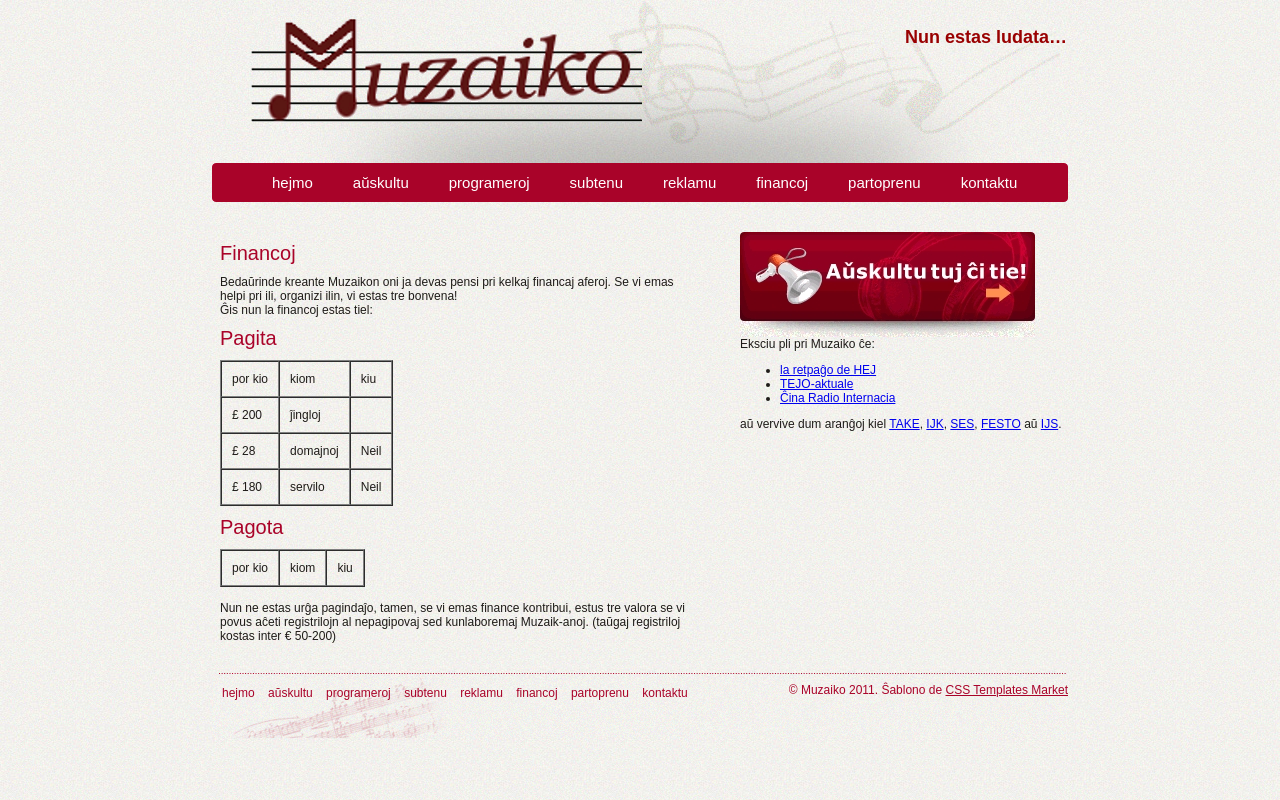
After one commit to bpeel/Muzaiko, a PHP site: page /financoj in a window 1280 px wide. The commit adds this page. Run offline with PHP 8.4, Linux system fonts and the light colour scheme; data that the repository does not hold is empty.

Commit message:
Avizo #1: nova subpagxo: financo

```diff
--- /dev/null
+++ b/financoj.php
@@ -0,0 +1,60 @@
+<?php
+include('inc/inc.php');
+page_header('');
+?>
+
+<div class="title">Financoj</div>
+
+Bedaŭrinde kreante Muzaikon oni ja devas pensi pri kelkaj financaj aferoj. Se vi emas helpi pri ili, organizi ilin, vi estas tre bonvena!
+</br>
+Ĝis nun la financoj estas tiel:
+
+<div class="title">Pagita</div>
+
+<table border="1" cellspacing="0" cellpadding="10">
+
+<tr>
+<td> por kio </td>
+<td> kiom </td>
+<td> kiu </td>
+</tr>
+
+<tr>
+<td> £ 200 </td>
+<td> ĵingloj </td>
+<td>  </td>
+</tr>
+
+<tr>
+<td> £ 28 </td>
+<td> domajnoj </td>
+<td> Neil </td>
+</tr>
+
+<tr>
+<td> £ 180 </td>
+<td> servilo </td>
+<td> Neil </td>
+</tr>
+
+</table>
+
+<div class="title">Pagota</div>
+<table border="1" cellspacing="0" cellpadding="10">
+
+<tr>
+<td> por kio </td>
+<td> kiom </td>
+<td> kiu </td>
+</tr>
+
+</table>
+
+</br>
+
+Nun ne estas urĝa pagindaĵo, tamen, se vi emas finance kontribui, estus tre valora se vi povus aĉeti registrilojn al nepagipovaj sed kunlaboremaj Muzaik-anoj. (taŭgaj registriloj kostas inter € 50-200)
+
+<?php
+right();
+right_contents();
+page_footer();
--- a/inc/www.php
+++ b/inc/www.php
@@ -35,6 +35,7 @@ function dodates() {
 	<!--<li><a href="/muziko" title="">muziko</a></li>-->
 	<li><a href="/subtenu" title="">subtenu</a></li>
 	<li><a href="/reklamu" title="">reklamu</a></li>
+	<li><a href="/financoj" title="">financoj</a></li>
 	<li><a href="/partoprenu" title="">partoprenu</a></li>
 	<li><a href="/kontaktu" title="">kontaktu</a></li>
 </ul>
@@ -128,6 +129,7 @@ function page_footer($homelink=true) {
 <!-- <a href="/muziko" title="">muziko</a> -->
 <a href="/subtenu" title="">subtenu</a>
 <a href="/reklamu" title="">reklamu</a>
+<a href="/financoj" title="">financoj</a>
 <a href="/partoprenu" title="">partoprenu</a>
 <a href="/kontaktu" title="">kontaktu</a>
 </div>
```
